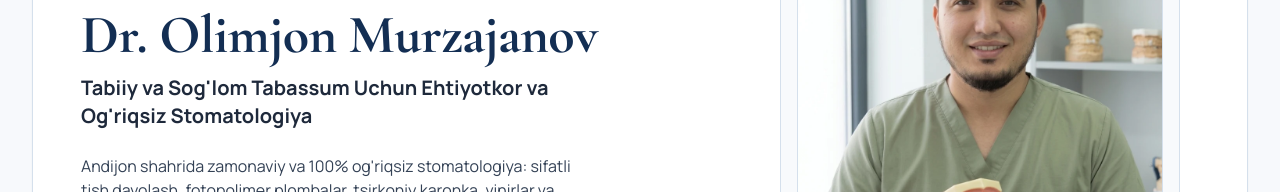
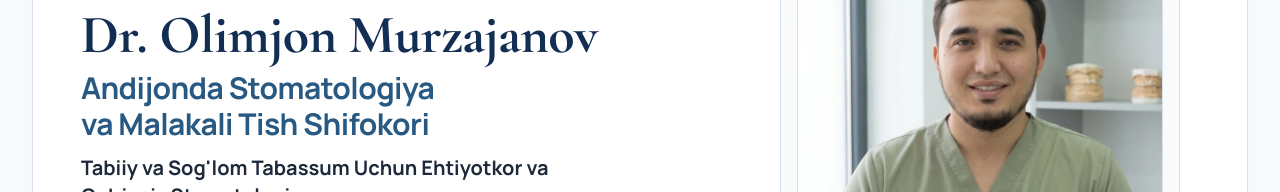
Before and after one commit to shakhzod-madmarov/dr-olimjon.uz, a React (Vite) app in the folder frontend/: page / in a window 1280 px wide. Shown: the part 267-459 px from the top of the page. Built offline with nearby package versions, Linux system fonts and the light colour scheme; no server answers.

Commit message:
seo: embed exact-intent search queries in Home H1 heading

```diff
--- a/frontend/src/pages/Home.jsx
+++ b/frontend/src/pages/Home.jsx
@@ -151,6 +151,13 @@ const HeroSection = () => {
             </p>
             <h1 className="font-serif-classic text-3xl sm:text-4xl md:text-5xl lg:text-[54px] font-bold text-[#132e53] leading-[1.12]">
               {t.doctorName}
+              <span className="block text-lg sm:text-2xl md:text-3xl font-sans font-bold text-[#285983] mt-2">
+                {lang === "uz"
+                  ? "Andijonda Stomatologiya va Malakali Tish Shifokori"
+                  : lang === "ru"
+                  ? "Стоматология и Врач-Стоматолог в Андижане"
+                  : "Dentistry & Qualified Dentist in Andijan"}
+              </span>
             </h1>
             <p className="pt-1 text-base sm:text-xl font-bold text-slate-800 leading-snug max-w-2xl">
               {t.headline}
```
